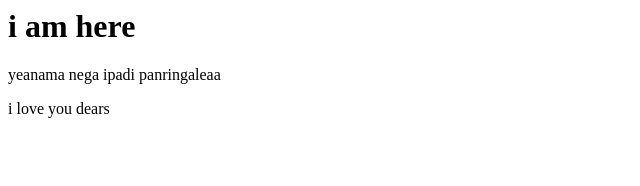
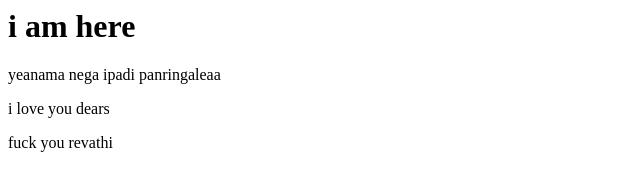
Before and after one commit to tamilarasanr27/my-repo-thashvin, a plain HTML site: page thashvin/index.html in a window 1280 px wide. Shown: the whole page, without its empty margins (0-640 px from the left). Drawn offline with Linux system fonts and the light colour scheme.

Commit message:
3rd code commited

```diff
--- a/thashvin/index.html
+++ b/thashvin/index.html
@@ -1,3 +1,4 @@
 <h1>i am here</h1>
 <p>yeanama nega ipadi panringaleaa</p>
 <p>i love you dears</p>
+<p>fuck you revathi</p>
```
